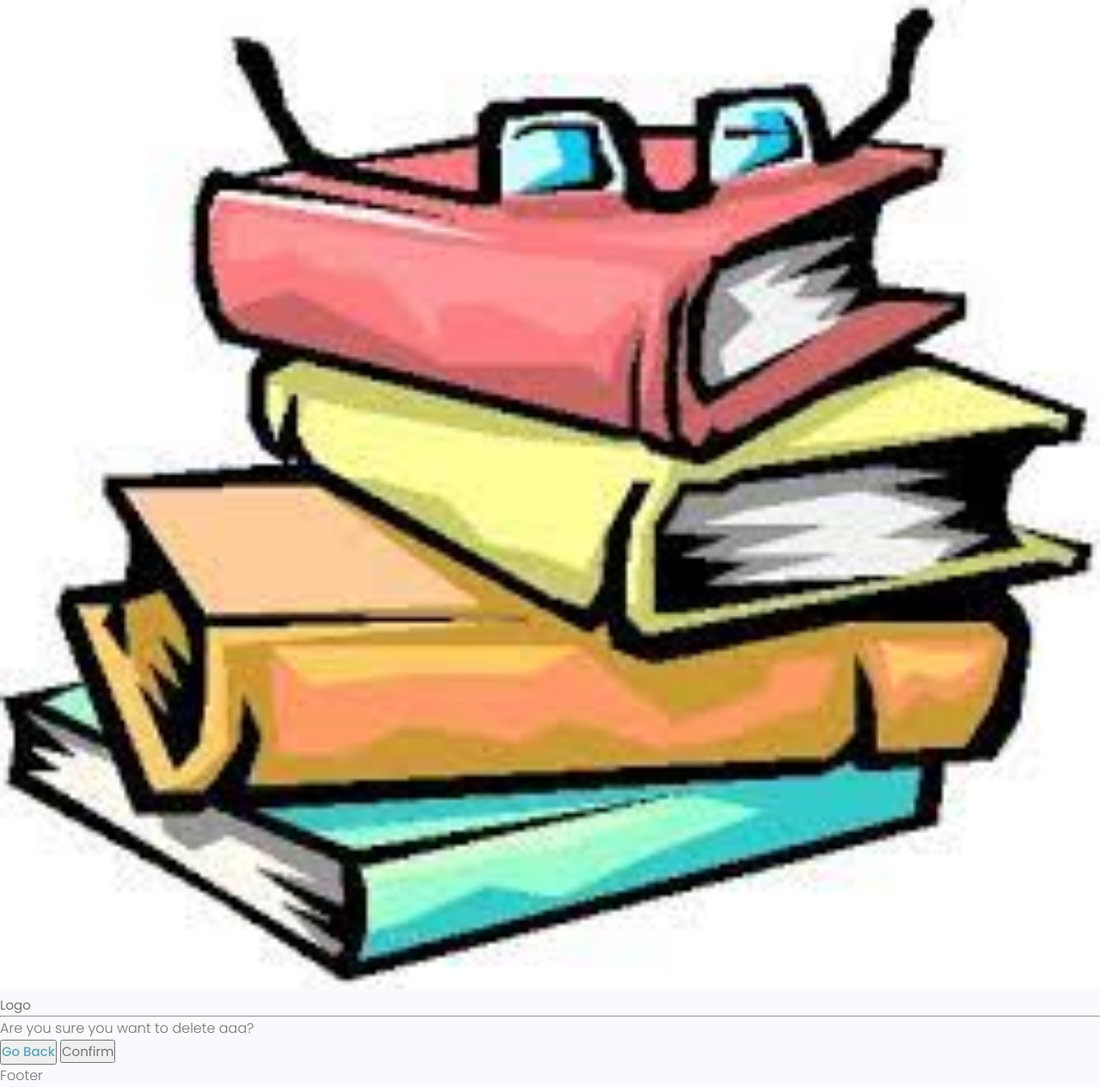
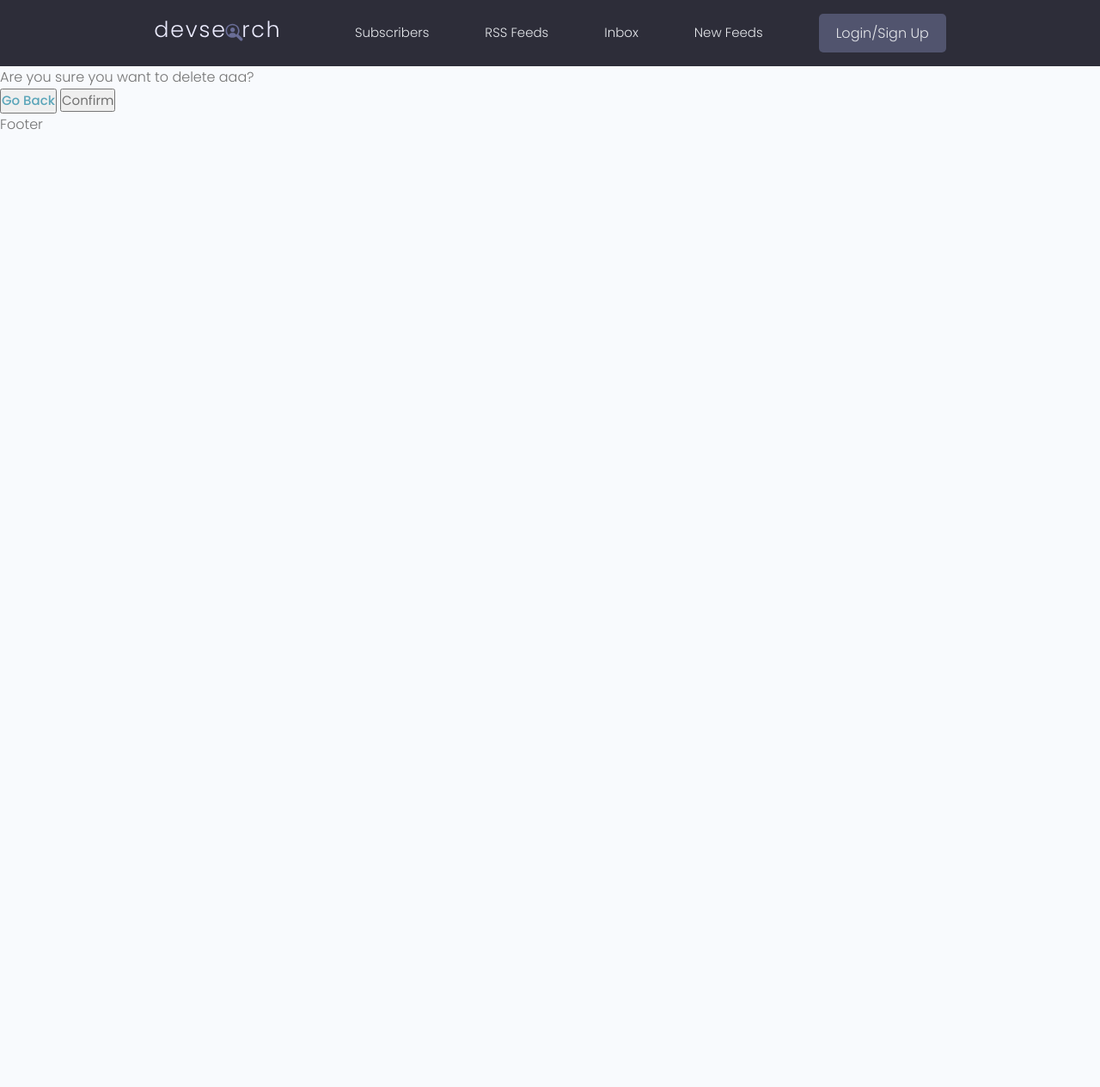
Before and after one commit to degru82/researchportal, a Django app: page /rssfeeds/delete/4416e93d-deee-4582-a92f-57d19ffa84fe/ in a window 1280 px wide. Shown: the whole page at 86% size. After the commit the page ends 151 px from the top, so only its background shows below. Run offline with Django 3.2, Linux system fonts and the light colour scheme; data comes from the database, SQL or seed files in the repository; some libraries are stand-ins or nearby versions.

Commit message:
applied theme to main and navbar

```diff
--- a/templates/main.html
+++ b/templates/main.html
@@ -13,7 +13,7 @@
         <!-- Mumble UI -->
         <link rel="stylesheet" href="{% static 'uikit/styles/uikit.css' %}" />
         <!-- Dev Search UI -->
-        <link rel="stylesheet" href="{% static 'styles/app.css' %}" />
+        <link rel="stylesheet" href="{% static 'css/app.css' %}" />
 
         <title>R&D Portal</title>
     </head>
--- a/templates/navbar.html
+++ b/templates/navbar.html
@@ -1,5 +1,24 @@
 {% load static %}
 
-<img src="{% static 'images/research.jpg' %}"
-<h1>Logo</h1>
-<hr>
+  <!-- Header Section -->
+  <header class="header">
+    <div class="container container--narrow">
+      <a href="{% url 'subscriber-list' %}" class="header__logo">
+        <img src="{% static 'images/logo.svg' %}" alt="DevSearch Logo" />
+      </a>
+      <nav class="header__nav">
+        <input type="checkbox" id="responsive-menu" />
+        <label for="responsive-menu" class="toggle-menu">
+          <span>Menu</span>
+          <div class="toggle-menu__lines"></div>
+        </label>
+        <ul class="header__menu">
+          <li class="header__menuItem"><a href="{% url 'subscriber-list' %}">Subscribers</a></li>
+          <li class="header__menuItem"><a href="{% url 'channel-list' %}">RSS Feeds</a></li>
+          <li class="header__menuItem"><a href="">Inbox</a></li>
+          <li class="header__menuItem"><a href="{% url 'new-channel' %}">New Feeds</a></li>
+          <li class="header__menuItem"><a href="" class="btn btn--sub">Login/Sign Up</a></li>
+        </ul>
+      </nav>
+    </div>
+  </header>
```
Also changed, not shown: static/images/logo.svg (added).
